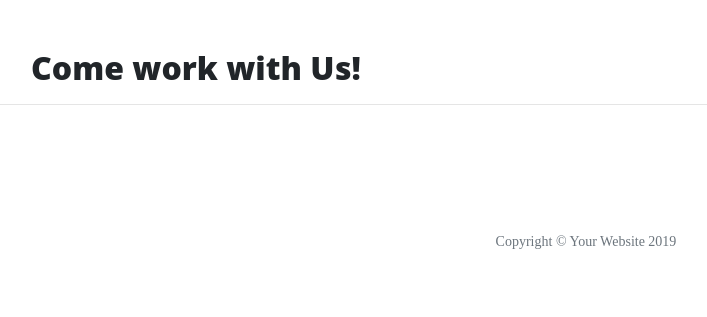
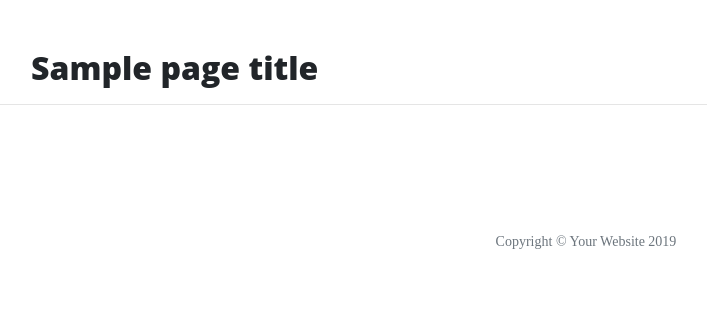
Before and after one commit to LivHed/flask, a Flask app: template templates/careers.html in a window 1280 px wide. Shown: the part 629-946 px from the top of the page, without its empty margins (54-761 px from the left). Run offline with Flask 2, Linux system fonts and the light colour scheme; the template is opened without the code that fills it: most values are stand-ins (such as "Sample title", 1, 10 or a date in 2020); some libraries are stand-ins or nearby versions.

Commit message:
pass in argument page_title to render_template to get server side code

```diff
--- a/run.py
+++ b/run.py
@@ -9,15 +9,15 @@ def index():
 
 @app.route('/about')
 def about():
-    return render_template('about.html')
+    return render_template('about.html', page_title="About")
 
 @app.route('/contact')
 def contact():
-    return render_template("contact.html")
+    return render_template("contact.html", page_title="Contact")
 
 @app.route('/careers')
 def careers():
-    return render_template("careers.html")
+    return render_template("careers.html", page_title="Careers")
 
 
 if __name__ == '__main__':
--- a/templates/about.html
+++ b/templates/about.html
@@ -1,5 +1,5 @@
 {% extends 'base.html' %} {% block content %}
-<h2>About</h2>
+<h2>{{ page_title }}</h2>
 <p>
     The formation of the group grew out of a meeting Gandalf had with Thorin in Bree which kindled Thorin's interest in recapturing his long lost family inheritance. (Thorin's grandfather had been the king of the Lonely Mountain when Smaug came and took it.)
     Remembering that he had once known an adventurous Hobbit on his travels in the Shire, Gandalf decided to add Bilbo to their company because he knew that stealth and cunning were preferable to force. Gandalf also believed that someone like Bilbo could
--- a/templates/careers.html
+++ b/templates/careers.html
@@ -1,3 +1,3 @@
 {% extends 'base.html' %} {% block content %}
-<h2>Come work with Us!</h2>
+<h2>{{ page_title }}</h2>
 {% endblock %}
--- a/templates/contact.html
+++ b/templates/contact.html
@@ -1,3 +1,3 @@
 {% extends 'base.html' %} {% block content %}
-<h2>Contact Us</h2>
+<h2>{{ page_title }}</h2>
 {% endblock %}
```
